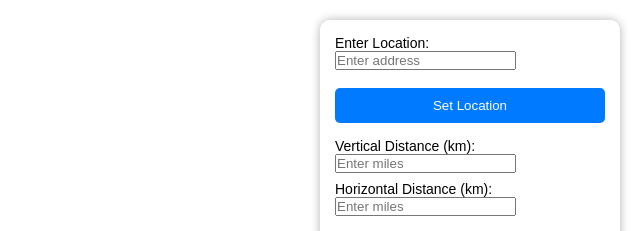
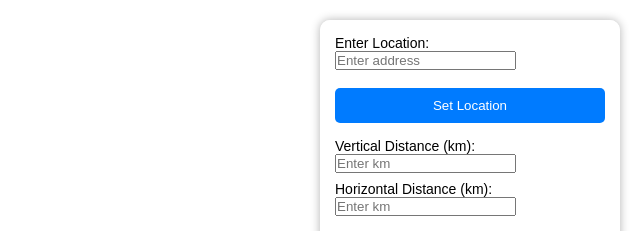
Before and after one commit to edfan1/PandemicSim, a plain HTML site: page frontend/index.html in a window 1280 px wide. Shown: the top 231 px of the page, 640-1280 px from the left. Drawn offline with Linux system fonts and the light colour scheme.

Commit message:
Typo fix in distance boxes

```diff
--- a/frontend/index.html
+++ b/frontend/index.html
@@ -18,11 +18,11 @@
         <div style="height: 15px;"></div>
         <label>
             Vertical Distance (km):
-            <input type="number" id="verticalDistance" min="0" step="0.1" placeholder="Enter miles">
+            <input type="number" id="verticalDistance" min="0" step="0.1" placeholder="Enter km">
         </label>
         <label>
             Horizontal Distance (km):
-            <input type="number" id="horizontalDistance" min="0" step="0.1" placeholder="Enter miles">
+            <input type="number" id="horizontalDistance" min="0" step="0.1" placeholder="Enter km">
         </label>
         <button onclick="drawBoundingBox()">Set City Bounds</button>
         <div style="height: 15px;"></div>
```
